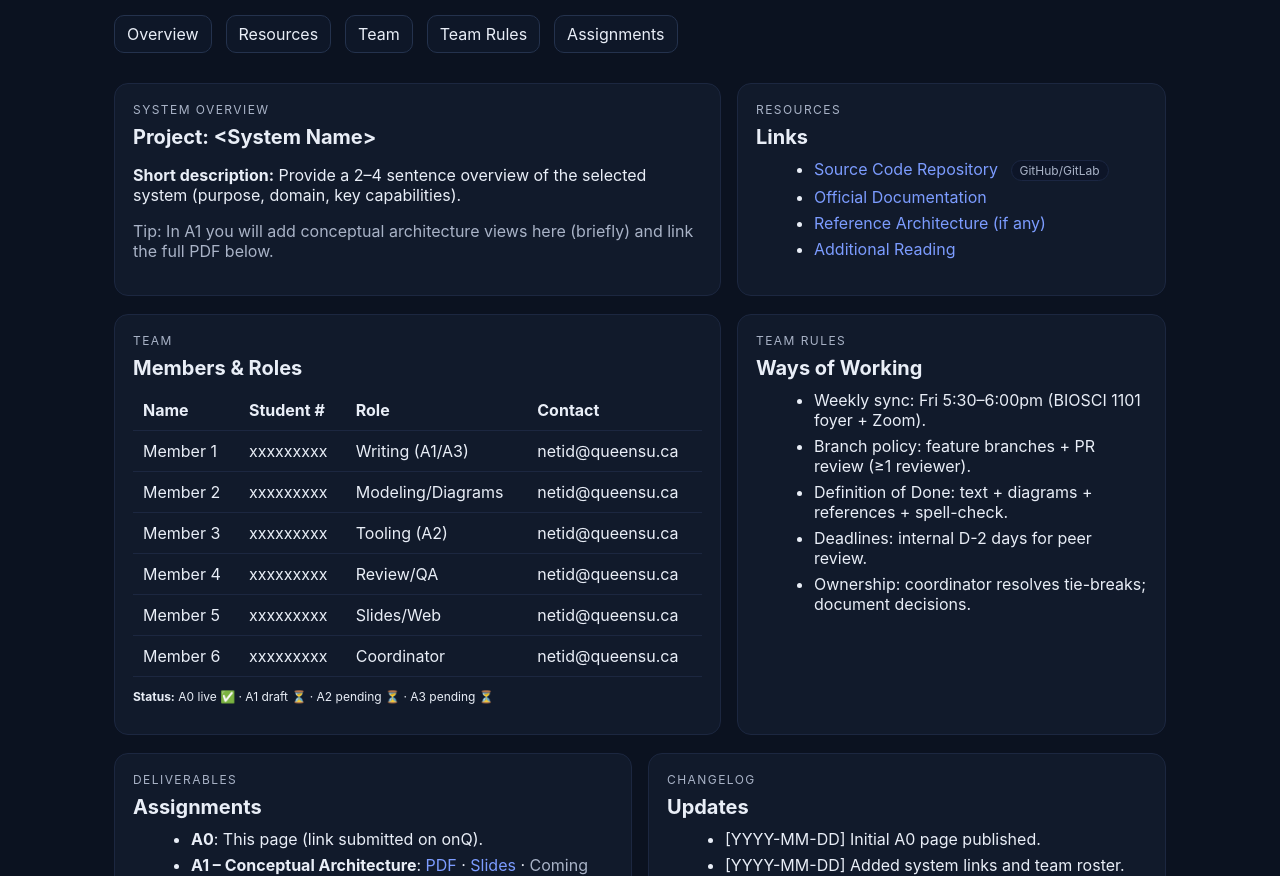
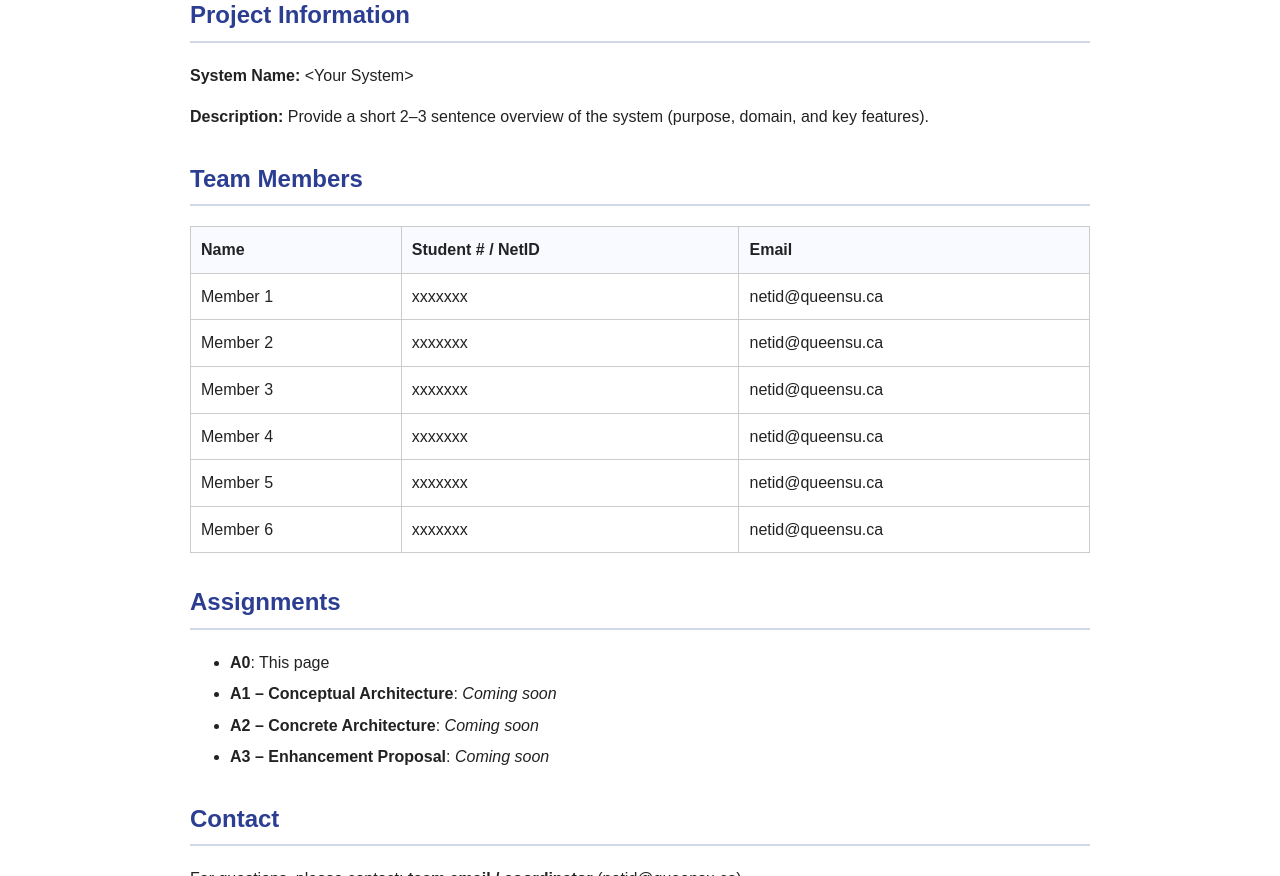
Before and after one commit to zijiegan/cisc322, a plain HTML site: page index.html in a window 1280 px wide. Shown: the part 146-1022 px from the top of the page. Drawn offline with Linux system fonts and the light colour scheme.

Commit message:
Update index.html

```diff
--- a/index.html
+++ b/index.html
@@ -4,151 +4,84 @@
   <meta charset="utf-8" />
   <meta name="viewport" content="width=device-width, initial-scale=1" />
   <title>Team Name – CISC 322/326 F25 | A0 Team Web Page</title>
-  <meta name="description" content="A0 team web page template for CISC 322/326 F25 (Software Architecture / Game Architecture)." />
   <style>
-    :root {
-      --bg: #0b1220;
-      --panel: #111a2b;
-      --text: #e9eef7;
-      --muted: #a9b3c7;
-      --accent: #7c9cff;
-      --accent-2: #2dd4bf;
-      --card: #0f172a;
-      --ok: #22c55e;
-      --warn: #f59e0b;
+    body {
+      font-family: Arial, sans-serif;
+      margin: 0;
+      padding: 0;
+      background: #ffffff;
+      color: #222;
+      line-height: 1.6;
     }
-    * { box-sizing: border-box; }
-    html, body { margin:0; padding:0; font-family: ui-sans-serif, -apple-system, Segoe UI, Roboto, Helvetica, Arial, Noto Sans, "Apple Color Emoji", "Segoe UI Emoji"; background: var(--bg); color: var(--text); }
-    a { color: var(--accent); text-decoration: none; }
-    a:hover { text-decoration: underline; }
-    .container { max-width: 1100px; margin: 0 auto; padding: 24px; }
-    header { padding: 28px 0 8px; }
-    .badge { display:inline-block; padding:4px 10px; border-radius:999px; background: linear-gradient(90deg, var(--accent), var(--accent-2)); color:#0b1220; font-weight:700; font-size:12px; letter-spacing:.4px; }
-    h1 { margin:10px 0 6px; font-size: 32px; line-height:1.1; }
-    .sub { color: var(--muted); font-size: 14px; }
-    nav { margin-top:18px; display:flex; gap: 14px; flex-wrap: wrap; }
-    nav a { padding:8px 12px; border:1px solid #24324d; border-radius:10px; background: #0e1728; color: var(--text); }
-    nav a:hover { background:#13203a; }
-    .grid { display:grid; gap:16px; grid-template-columns: repeat(12, 1fr); margin-top: 22px; }
-    .card { background: var(--panel); border:1px solid #1c2740; border-radius:14px; padding:18px; }
-    .span-7 { grid-column: span 7; }
-    .span-5 { grid-column: span 5; }
-    .span-6 { grid-column: span 6; }
-    .kicker { font-size:12px; color: var(--muted); text-transform: uppercase; letter-spacing: .12em; margin-bottom: 8px; }
-    h2 { margin:0 0 10px; font-size: 20px; }
-    ul { margin:10px 0 0 18px; }
-    li { margin:6px 0; }
-    code.inline { background:#0b1324; padding:2px 6px; border-radius:6px; border:1px solid #1a2540; }
-    table { width:100%; border-collapse: collapse; margin-top: 8px; }
-    th, td { text-align:left; padding:10px; border-bottom:1px solid #1c2740; }
-    tr:hover td { background:#0e1728; }
-    .muted { color: var(--muted); }
-    .pill { display:inline-block; padding:2px 8px; border-radius:999px; background:#0d1528; border:1px solid #1b2642; color:var(--muted); font-size:12px; margin-left:8px; }
-    .status { font-size:12px; }
-    .ok { color: var(--ok); }
-    .warn { color: var(--warn); }
-    footer { margin: 40px 0 24px; color: var(--muted); font-size: 13px; }
-    @media (max-width: 920px) {
-      .span-7, .span-5, .span-6 { grid-column: span 12; }
+    header {
+      background: #f0f4ff;
+      padding: 20px;
+      text-align: center;
+      border-bottom: 2px solid #d0d7e6;
     }
+    header h1 { margin: 0; font-size: 28px; }
+    header p { margin: 5px 0; color: #555; }
+    main { max-width: 900px; margin: 20px auto; padding: 0 20px; }
+    section { margin-bottom: 30px; }
+    h2 { border-bottom: 2px solid #d0d7e6; padding-bottom: 6px; color: #2c3e91; }
+    table { width: 100%; border-collapse: collapse; margin-top: 10px; }
+    th, td { padding: 10px; border: 1px solid #ccc; text-align: left; }
+    th { background: #f8faff; }
+    ul { margin-top: 10px; }
+    ul li { margin: 6px 0; }
+    footer { text-align: center; padding: 15px; background: #f0f4ff; color: #555; font-size: 14px; border-top: 2px solid #d0d7e6; }
   </style>
 </head>
 <body>
-  <div class="container">
   <header>
-      <span class="badge">CISC 322/326 · F25</span>
-      <h1>Team Name — A0 Team Web Page</h1>
-      <div class="sub">Course: Software Architecture / Game Architecture · Queen's University · Instructor: ______</div>
-      <nav>
-        <a href="#overview">Overview</a>
-        <a href="#resources">Resources</a>
-        <a href="#team">Team</a>
-        <a href="#rules">Team Rules</a>
-        <a href="#assignments">Assignments</a>
-      </nav>
+    <h1>Team Name – A0 Team Web Page</h1>
+    <p>CISC 322/326 F25 · Queen's University</p>
   </header>
 
-    <!-- Overview + Resources -->
-    <section id="overview" class="grid">
-      <div class="card span-7">
-        <div class="kicker">System Overview</div>
-        <h2>Project: <span contenteditable="true">&lt;System Name&gt;</span></h2>
-        <p>
-          <strong>Short description:</strong> <span contenteditable="true">Provide a 2–4 sentence overview of the selected system (purpose, domain, key capabilities).</span>
-        </p>
-        <p class="muted">Tip: In A1 you will add conceptual architecture views here (briefly) and link the full PDF below.</p>
-      </div>
-      <div class="card span-5" id="resources">
-        <div class="kicker">Resources</div>
-        <h2>Links</h2>
-        <ul>
-          <li><a href="#" contenteditable="true">Source Code Repository</a> <span class="pill">GitHub/GitLab</span></li>
-          <li><a href="#" contenteditable="true">Official Documentation</a></li>
-          <li><a href="#" contenteditable="true">Reference Architecture (if any)</a></li>
-          <li><a href="#" contenteditable="true">Additional Reading</a></li>
-        </ul>
-      </div>
+  <main>
+    <section id="project">
+      <h2>Project Information</h2>
+      <p><strong>System Name:</strong> &lt;Your System&gt;</p>
+      <p><strong>Description:</strong> Provide a short 2–3 sentence overview of the system (purpose, domain, and key features).</p>
     </section>
 
-    <!-- Team -->
-    <section id="team" class="grid" style="margin-top:18px;">
-      <div class="card span-7">
-        <div class="kicker">Team</div>
-        <h2>Members & Roles</h2>
+    <section id="team">
+      <h2>Team Members</h2>
       <table>
         <thead>
-            <tr><th>Name</th><th>Student #</th><th>Role</th><th>Contact</th></tr>
+          <tr><th>Name</th><th>Student # / NetID</th><th>Email</th></tr>
         </thead>
         <tbody>
-            <tr><td contenteditable="true">Member 1</td><td contenteditable="true">xxxxxxxxx</td><td contenteditable="true">Writing (A1/A3)</td><td contenteditable="true">netid@queensu.ca</td></tr>
-            <tr><td contenteditable="true">Member 2</td><td contenteditable="true">xxxxxxxxx</td><td contenteditable="true">Modeling/Diagrams</td><td contenteditable="true">netid@queensu.ca</td></tr>
-            <tr><td contenteditable="true">Member 3</td><td contenteditable="true">xxxxxxxxx</td><td contenteditable="true">Tooling (A2)</td><td contenteditable="true">netid@queensu.ca</td></tr>
-            <tr><td contenteditable="true">Member 4</td><td contenteditable="true">xxxxxxxxx</td><td contenteditable="true">Review/QA</td><td contenteditable="true">netid@queensu.ca</td></tr>
-            <tr><td contenteditable="true">Member 5</td><td contenteditable="true">xxxxxxxxx</td><td contenteditable="true">Slides/Web</td><td contenteditable="true">netid@queensu.ca</td></tr>
-            <tr><td contenteditable="true">Member 6</td><td contenteditable="true">xxxxxxxxx</td><td contenteditable="true">Coordinator</td><td contenteditable="true">netid@queensu.ca</td></tr>
+          <tr><td>Member 1</td><td>xxxxxxx</td><td>netid@queensu.ca</td></tr>
+          <tr><td>Member 2</td><td>xxxxxxx</td><td>netid@queensu.ca</td></tr>
+          <tr><td>Member 3</td><td>xxxxxxx</td><td>netid@queensu.ca</td></tr>
+          <tr><td>Member 4</td><td>xxxxxxx</td><td>netid@queensu.ca</td></tr>
+          <tr><td>Member 5</td><td>xxxxxxx</td><td>netid@queensu.ca</td></tr>
+          <tr><td>Member 6</td><td>xxxxxxx</td><td>netid@queensu.ca</td></tr>
         </tbody>
       </table>
-        <p class="status"><strong>Status:</strong> A0 live ✅ · A1 draft ⏳ · A2 pending ⏳ · A3 pending ⏳</p>
-      </div>
-      <div class="card span-5" id="rules">
-        <div class="kicker">Team Rules</div>
-        <h2>Ways of Working</h2>
-        <ul>
-          <li contenteditable="true">Weekly sync: Fri 5:30–6:00pm (BIOSCI 1101 foyer + Zoom).</li>
-          <li contenteditable="true">Branch policy: feature branches + PR review (≥1 reviewer).</li>
-          <li contenteditable="true">Definition of Done: text + diagrams + references + spell-check.</li>
-          <li contenteditable="true">Deadlines: internal D-2 days for peer review.</li>
-          <li contenteditable="true">Ownership: coordinator resolves tie-breaks; document decisions.</li>
-        </ul>
-      </div>
     </section>
 
-    <!-- Assignments -->
-    <section id="assignments" class="grid" style="margin-top:18px;">
-      <div class="card span-6">
-        <div class="kicker">Deliverables</div>
+    <section id="assignments">
       <h2>Assignments</h2>
       <ul>
-          <li><strong>A0</strong>: This page (link submitted on onQ).</li>
-          <li><strong>A1 – Conceptual Architecture</strong>: <a href="#" contenteditable="true">PDF</a> · <a href="#" contenteditable="true">Slides</a> · <span class="muted">Coming soon</span></li>
-          <li><strong>A2 – Concrete Architecture</strong>: <a href="#" contenteditable="true">PDF</a> · <a href="#" contenteditable="true">Understand Project (ZIP)</a> · <span class="muted">Coming soon</span></li>
-          <li><strong>A3 – Enhancement Proposal</strong>: <a href="#" contenteditable="true">PDF</a> · <a href="#" contenteditable="true">Slides</a> · <span class="muted">Coming soon</span></li>
+        <li><strong>A0</strong>: This page</li>
+        <li><strong>A1 – Conceptual Architecture</strong>: <em>Coming soon</em></li>
+        <li><strong>A2 – Concrete Architecture</strong>: <em>Coming soon</em></li>
+        <li><strong>A3 – Enhancement Proposal</strong>: <em>Coming soon</em></li>
       </ul>
-      </div>
-      <div class="card span-6">
-        <div class="kicker">Changelog</div>
-        <h2>Updates</h2>
-        <ul>
-          <li contenteditable="true">[YYYY-MM-DD] Initial A0 page published.</li>
-          <li contenteditable="true">[YYYY-MM-DD] Added system links and team roster.</li>
-        </ul>
-      </div>
     </section>
 
+    <section id="contact">
+      <h2>Contact</h2>
+      <p>For questions, please contact: <strong>team email / coordinator</strong> (netid@queensu.ca)</p>
+    </section>
+  </main>
+
   <footer>
-      © <span id="year"></span> Team Name · CISC 322/326 F25 · This site hosts A0–A3 deliverables for evaluation.
+    © <span id="year"></span> Team Name – CISC 322/326 F25
   </footer>
-  </div>
+
   <script>
     document.getElementById('year').textContent = new Date().getFullYear();
   </script>
```
Lines whose indentation alone changed are shown as unchanged.
